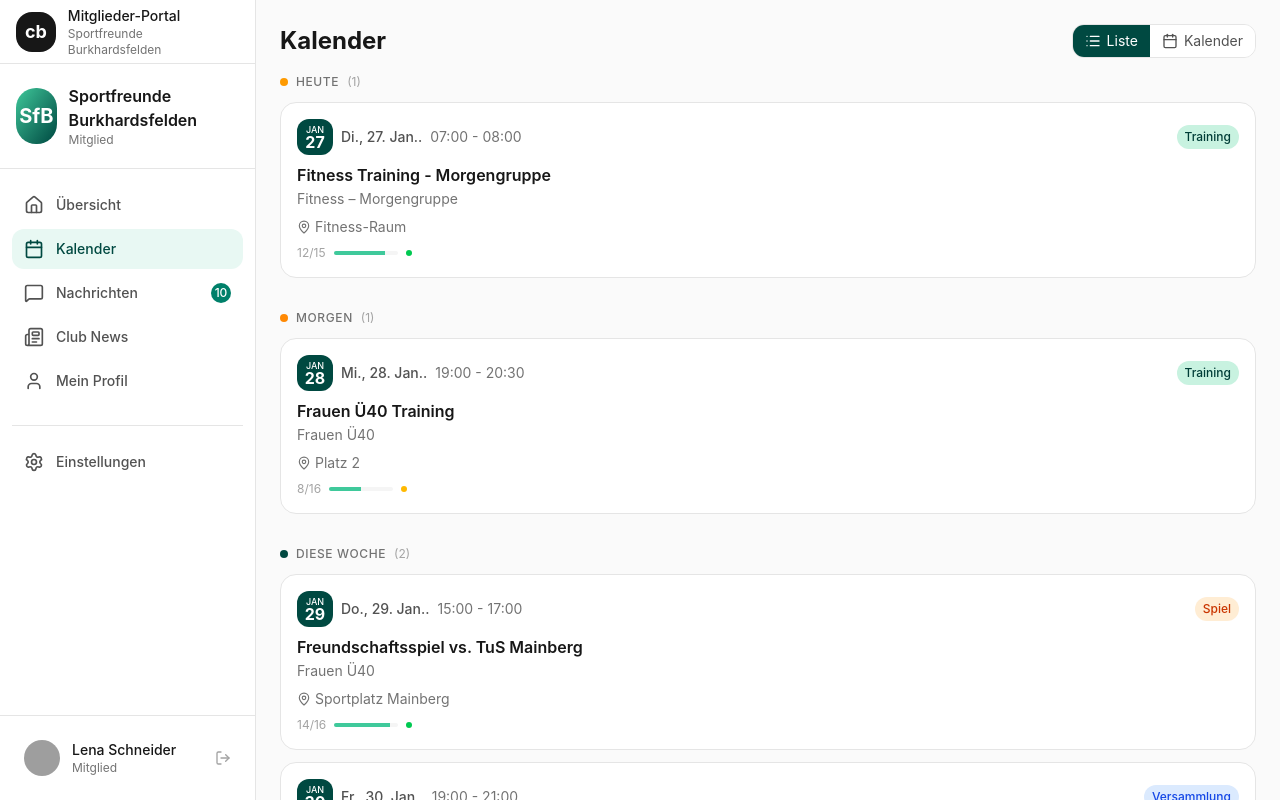
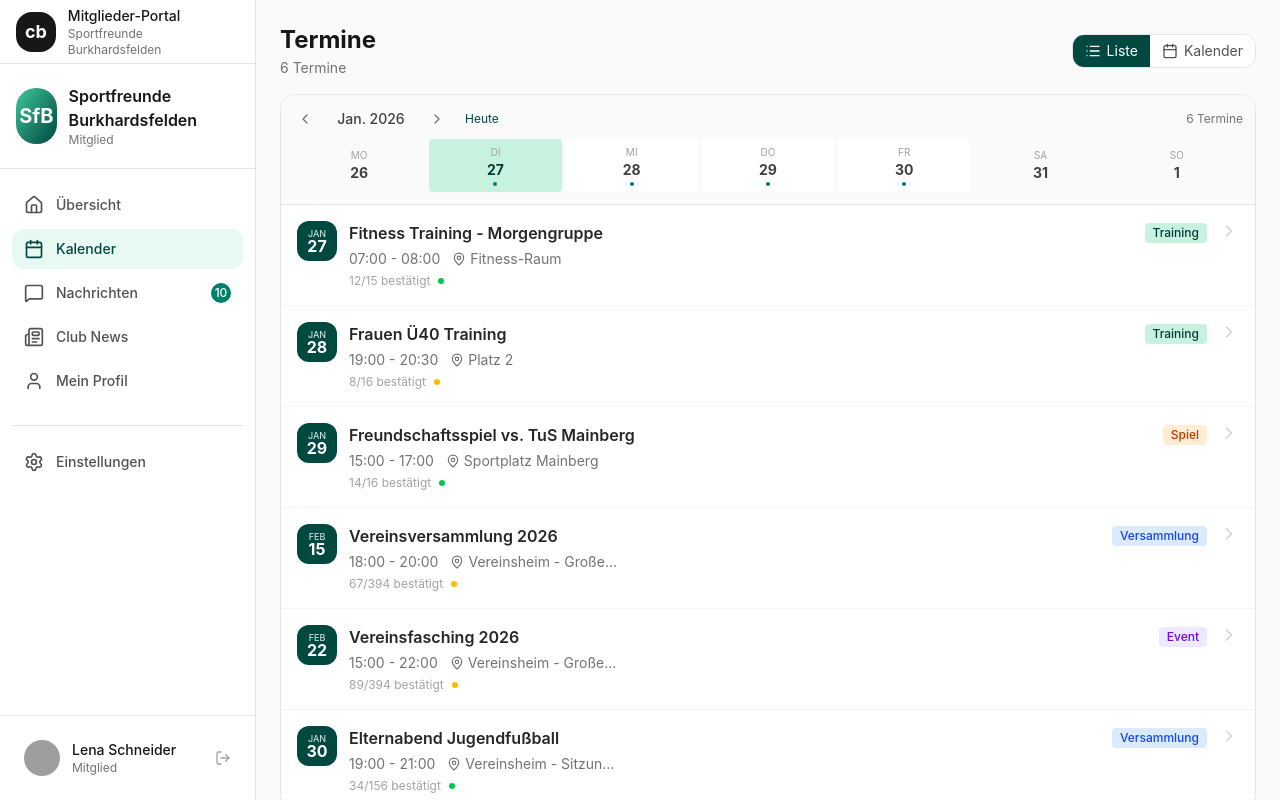
Before and after one commit to sentistudio/club-management, a React (Vite) app: page /member in a window 1280 px wide. Both pictures are taken after a click on the button "Kalender". Shown: the top 800 px of the page. Built offline with nearby package versions, Linux system fonts and the light colour scheme; grey boxes are pictures that could not be loaded.

Commit message:
Apply clean list design to member portal calendar view

```diff
--- a/src/routes/pilot/MemberWebPortal.tsx
+++ b/src/routes/pilot/MemberWebPortal.tsx
@@ -794,6 +794,7 @@ export function MemberWebPortal() {
   // ==========================================
   const [calendarViewMode, setCalendarViewMode] = useState<"list" | "calendar">("list");
   const [calendarMonth, setCalendarMonth] = useState(new Date());
+  const [selectedEventDate, setSelectedEventDate] = useState<string | null>(null);
 
   const renderCalendar = () => {
     // Group events by time sections
@@ -874,9 +875,12 @@ export function MemberWebPortal() {
 
     return (
       <div className="p-6 flex flex-col h-full">
-        {/* Header - Fixed */}
+        {/* Header */}
         <div className="flex items-center justify-between mb-4">
-          <h1 className="text-2xl font-bold text-neutral-900">Kalender</h1>
+          <div>
+            <h1 className="text-2xl font-bold text-neutral-900">Termine</h1>
+            <p className="text-sm text-neutral-500 mt-0.5">{MOCK_LENA_EVENTS.length} Termine</p>
+          </div>
 
           {/* View Toggle */}
           <div className="flex border border-neutral-200 rounded-lg overflow-hidden text-sm">
@@ -897,39 +901,148 @@ export function MemberWebPortal() {
           </div>
         </div>
 
-        {/* Scrollable Content */}
+        {/* LIST VIEW - Clean Design */}
+        {calendarViewMode === "list" && (
+          <div className="bg-white rounded-xl border border-neutral-200 overflow-hidden flex-1 flex flex-col">
+            {/* Integrated Week Navigator */}
+            <div className="border-b border-neutral-200 p-3 bg-neutral-50">
+              <div className="flex items-center justify-between mb-2">
+                <div className="flex items-center gap-1">
+                  <button
+                    onClick={() => {
+                      const newDate = new Date(calendarMonth);
+                      newDate.setDate(newDate.getDate() - 7);
+                      setCalendarMonth(newDate);
+                    }}
+                    className="p-1 hover:bg-white rounded"
+                  >
+                    <ChevronLeft className="w-4 h-4 text-neutral-500" />
+                  </button>
+                  <span className="text-sm font-medium text-neutral-700 min-w-[100px] text-center">
+                    {calendarMonth.toLocaleDateString("de-DE", { month: "short", year: "numeric" })}
+                  </span>
+                  <button
+                    onClick={() => {
+                      const newDate = new Date(calendarMonth);
+                      newDate.setDate(newDate.getDate() + 7);
+                      setCalendarMonth(newDate);
+                    }}
+                    className="p-1 hover:bg-white rounded"
+                  >
+                    <ChevronRight className="w-4 h-4 text-neutral-500" />
+                  </button>
+                  <button
+                    onClick={() => { setCalendarMonth(new Date()); setSelectedEventDate(null); }}
+                    className="ml-1 text-xs px-2 py-1 text-teal-600 hover:bg-teal-50 rounded"
+                  >
+                    Heute
+                  </button>
+                </div>
+
+                {selectedEventDate ? (
+                  <button
+                    onClick={() => setSelectedEventDate(null)}
+                    className="text-xs px-2 py-1 bg-teal-600 text-white rounded flex items-center gap-1"
+                  >
+                    {new Date(selectedEventDate).toLocaleDateString("de-DE", { weekday: "short", day: "numeric", month: "short" })}
+                    <X className="w-3 h-3" />
+                  </button>
+                ) : (
+                  <span className="text-xs text-neutral-500">{MOCK_LENA_EVENTS.length} Termine</span>
+                )}
+              </div>
+
+              {/* Compact Week Strip */}
+              <div className="flex gap-1">
+                {(() => {
+                  const startOfWeek = new Date(calendarMonth);
+                  const dayOfWeek = startOfWeek.getDay();
+                  const diff = dayOfWeek === 0 ? -6 : 1 - dayOfWeek;
+                  startOfWeek.setDate(startOfWeek.getDate() + diff);
+
+                  const days = [];
+                  for (let i = 0; i < 7; i++) {
+                    const d = new Date(startOfWeek);
+                    d.setDate(d.getDate() + i);
+                    days.push(d);
+                  }
+
+                  const todayDate = new Date();
+                  todayDate.setHours(0, 0, 0, 0);
+
+                  return days.map((day, i) => {
+                    const dateStr = day.toISOString().split("T")[0];
+                    const isToday = day.toDateString() === todayDate.toDateString();
+                    const dayEvents = MOCK_LENA_EVENTS.filter(e => e.date === dateStr);
+                    const hasEvents = dayEvents.length > 0;
+                    const isSelected = selectedEventDate === dateStr;
+
+                    return (
+                      <button
+                        key={i}
+                        onClick={() => setSelectedEventDate(isSelected ? null : dateStr)}
+                        className={`flex-1 py-1.5 rounded text-center transition-all ${
+                          isSelected
+                            ? "bg-teal-600 text-white"
+                            : isToday
+                            ? "bg-teal-100 text-teal-700"
+                            : hasEvents
+                            ? "bg-white hover:bg-neutral-100"
+                            : "hover:bg-white"
+                        }`}
+                      >
+                        <p className={`text-[10px] uppercase ${isSelected ? "text-white/70" : "text-neutral-400"}`}>
+                          {day.toLocaleDateString("de-DE", { weekday: "short" })}
+                        </p>
+                        <p className={`text-sm font-bold ${isSelected ? "text-white" : isToday ? "text-teal-700" : "text-neutral-700"}`}>
+                          {day.getDate()}
+                        </p>
+                        {hasEvents && (
+                          <div className={`w-1 h-1 rounded-full mx-auto mt-0.5 ${isSelected ? "bg-white" : "bg-teal-500"}`} />
+                        )}
+                      </button>
+                    );
+                  });
+                })()}
+              </div>
+            </div>
+
+            {/* Events List */}
             <div className="flex-1 overflow-y-auto">
-
-        {/* LIST VIEW */}
-        {calendarViewMode === "list" && (
-          <div className="space-y-8">
-            {sections.filter(s => s.events.length > 0).map(section => (
-              <div key={section.key} className="space-y-4">
-                {/* Section Header - Subtle */}
-                <div className="flex items-center gap-2 mb-3">
-                  <span className={`w-2 h-2 rounded-full ${section.bgColor}`} />
-                  <span className="text-xs font-medium text-neutral-500 uppercase tracking-wider">{section.label}</span>
-                  <span className="text-xs text-neutral-400">({section.events.length})</span>
-                </div>
-
-                {/* Events List - Vertical Cards with Calendar Badge */}
-                <div className="space-y-3">
-                  {section.events.map(event => (
+              {(() => {
+                const displayEvents = selectedEventDate
+                  ? MOCK_LENA_EVENTS.filter(e => e.date === selectedEventDate)
+                  : MOCK_LENA_EVENTS;
+
+                if (displayEvents.length === 0) {
+                  return (
+                    <div className="text-center py-16 px-4">
+                      <Calendar className="w-12 h-12 text-neutral-200 mx-auto mb-3" />
+                      <p className="text-neutral-600 font-medium">
+                        {selectedEventDate ? "Keine Termine an diesem Tag" : "Keine Termine"}
+                      </p>
+                      <p className="text-sm text-neutral-400 mt-1">
+                        {selectedEventDate ? "Wähle einen anderen Tag" : "Deine Termine erscheinen hier"}
+                      </p>
+                    </div>
+                  );
+                }
+
+                return (
+                  <div className="divide-y divide-neutral-100">
+                    {displayEvents.map(event => (
                       <div
                         key={event.id}
                         onClick={() => {
                           setSelectedEvent(event);
                           setView("event-detail");
                         }}
-                      className="bg-white rounded-xl border border-neutral-200 overflow-hidden hover:shadow-md transition-all cursor-pointer group"
-                    >
-                      <div className="p-4">
-                        {/* Top Row: Date/Time + Type */}
-                        <div className="flex items-center justify-between mb-2">
-                          <div className="flex items-center gap-2 text-sm text-neutral-600">
-                            {/* Compact Calendar Badge */}
-                            <div className="flex-shrink-0 w-9 h-9 bg-teal-600 rounded-lg flex flex-col items-center justify-center text-white">
-                              <span className="text-[9px] font-medium leading-none">
+                        className="p-4 hover:bg-neutral-50 transition-colors cursor-pointer group"
+                      >
+                        <div className="flex items-start gap-3">
+                          {/* Date Badge */}
+                          <div className="flex-shrink-0 w-10 h-10 bg-teal-600 rounded-lg flex flex-col items-center justify-center text-white">
+                            <span className="text-[9px] font-medium leading-none opacity-80">
                               {new Date(event.date).toLocaleDateString("de-DE", { month: "short" }).toUpperCase()}
                             </span>
                             <span className="text-base font-bold leading-none">
@@ -937,44 +1050,35 @@ export function MemberWebPortal() {
                             </span>
                           </div>
 
-                            <span className="font-medium">
-                              {new Date(event.date).toLocaleDateString("de-DE", { weekday: "short", day: "numeric", month: "short" })}.
-                            </span>
-                            {event.isAllDay ? (
-                              <span className="text-amber-600 font-medium">Ganztägig</span>
-                            ) : (
-                              <span className="text-neutral-500">{event.startTime} - {event.endTime}</span>
-                            )}
-                          </div>
-
-                          <span className={`flex-shrink-0 px-2 py-1 rounded-full text-xs font-medium ${getEventTypeColor(event.type)}`}>
-                            {getEventTypeLabel(event.type)}
-                          </span>
-                        </div>
-
-                        {/* Title */}
-                        <h3 className="font-semibold text-neutral-900 group-hover:text-teal-700 transition-colors">
+                          {/* Content */}
+                          <div className="flex-1 min-w-0">
+                            {/* Title + Type */}
+                            <div className="flex items-center justify-between gap-2">
+                              <h3 className="font-semibold text-neutral-800 group-hover:text-teal-700 transition-colors truncate">
                                 {event.title}
                               </h3>
-                        <p className="text-sm text-neutral-500 mt-0.5">{event.team || event.department || "Vereinsweit"}</p>
-
-                        {/* Location */}
+                              <span className={`flex-shrink-0 px-2 py-0.5 rounded text-xs font-medium ${getEventTypeColor(event.type)}`}>
+                                {getEventTypeLabel(event.type)}
+                              </span>
+                            </div>
+
+                            {/* Meta */}
+                            <div className="flex flex-wrap items-center gap-x-3 gap-y-1 mt-1 text-sm text-neutral-500">
+                              <span>
+                                {event.isAllDay ? "Ganztägig" : `${event.startTime} - ${event.endTime}`}
+                              </span>
                               {event.location && (
-                          <div className="flex items-center gap-1 text-sm text-neutral-500 mt-2">
+                                <span className="flex items-center gap-1">
                                   <MapPin className="w-3.5 h-3.5" />
-                            <span>{event.location}</span>
-                          </div>
-                        )}
-
-                        {/* RSVP Status - Subtle */}
+                                  <span className="truncate max-w-[150px]">{event.location}</span>
+                                </span>
+                              )}
+                            </div>
+
+                            {/* RSVP - Subtle */}
                             {event.rsvp && (
-                          <div className="flex items-center gap-2 mt-2 text-xs text-neutral-400">
-                            <span>{event.rsvp.confirmed}/{event.rsvp.total}</span>
-                            {event.rsvp.total > 0 && (
-                              <div className="w-16 h-1 bg-neutral-100 rounded-full overflow-hidden">
-                                <div className="h-full bg-teal-400" style={{ width: `${(event.rsvp.confirmed / event.rsvp.total) * 100}%` }} />
-                              </div>
-                            )}
+                              <div className="flex items-center gap-2 mt-1 text-xs text-neutral-400">
+                                <span>{event.rsvp.confirmed}/{event.rsvp.total} bestätigt</span>
                                 <span className={`w-1.5 h-1.5 rounded-full ${
                                   event.rsvp.status === "confirmed" ? "bg-green-500" :
                                   event.rsvp.status === "declined" ? "bg-red-500" : "bg-amber-400"
@@ -982,19 +1086,16 @@ export function MemberWebPortal() {
                               </div>
                             )}
                           </div>
+
+                          {/* Arrow */}
+                          <ChevronRight className="w-5 h-5 text-neutral-300 group-hover:text-neutral-500 flex-shrink-0" />
+                        </div>
                       </div>
                     ))}
                   </div>
-              </div>
-            ))}
-
-            {MOCK_LENA_EVENTS.length === 0 && (
-              <div className="text-center py-12 bg-white rounded-xl border border-neutral-200">
-                <Calendar className="w-12 h-12 text-neutral-300 mx-auto mb-3" />
-                <p className="text-neutral-600 font-medium">Keine Termine</p>
-                <p className="text-sm text-neutral-400 mt-1">Deine Termine erscheinen hier</p>
-              </div>
-            )}
+                );
+              })()}
+            </div>
           </div>
         )}
 
@@ -1069,7 +1170,6 @@ export function MemberWebPortal() {
             </div>
           </div>
         )}
-        </div>
       </div>
     );
   };
```
Lines whose indentation alone changed are shown as unchanged.
